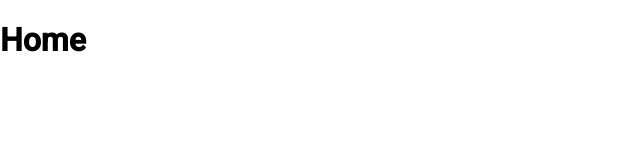
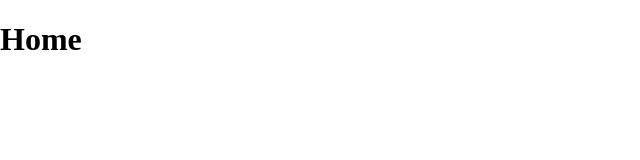
Before and after one commit to agonzalezlevio/MapasApp, an Angular app: page / in a window 1280 px wide. Shown: the top 160 px of the page, without its empty margins (0-640 px from the left). Built offline with nearby package versions, Linux system fonts and the light colour scheme.

Commit message:
Actualización estilos

```diff
--- a/src/styles.css
+++ b/src/styles.css
@@ -1,5 +1,14 @@
 /* You can add global styles to this file, and also import other style files */
 
-html, body { height: 100%; }
-body { margin: 0; font-family: Roboto, "Helvetica Neue", sans-serif; }
+/* html, body { height: 100%; }
+body { margin: 0; font-family: Roboto, "Helvetica Neue", sans-serif; } */
 @import '@angular/material/prebuilt-themes/deeppurple-amber.css';
+
+html, body{
+    margin: 0px;
+}
+
+.main-container{
+    margin-top: 10px;
+    padding: 10px;
+}
```
